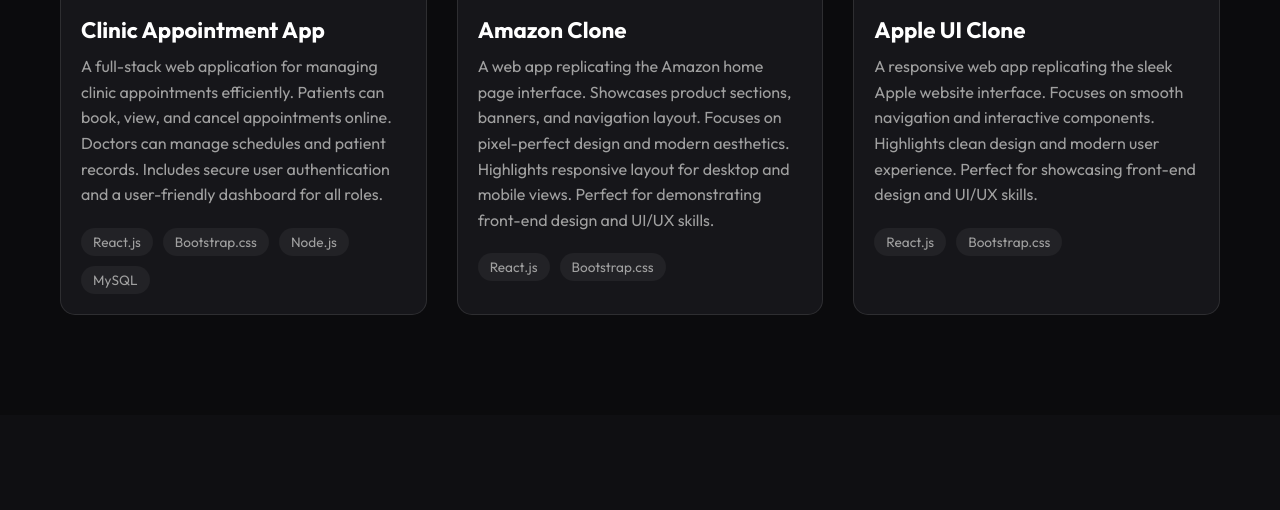
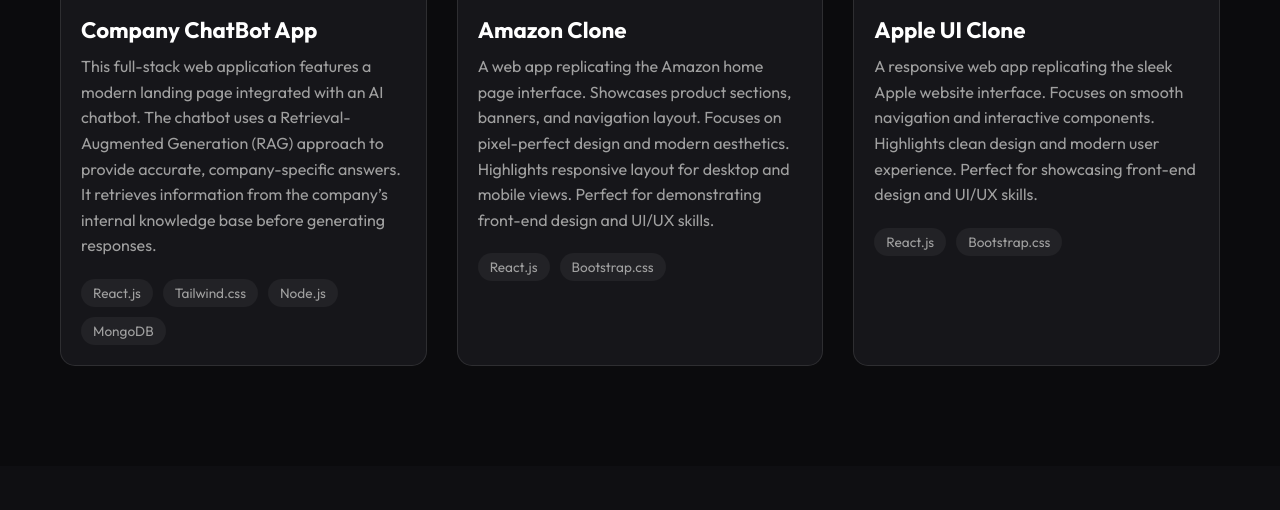
Before and after one commit to Surafel13/My-Portfolio, a plain HTML site: page index.html in a window 1280 px wide. Shown: the part 2100-2610 px from the top of the page. Drawn offline with nearby package versions, Linux system fonts and the light colour scheme.

Commit message:
Updating project section

```diff
--- a/index.html
+++ b/index.html
@@ -120,7 +120,8 @@
                             <div class="progress-bar">
                                 <div class="progress" data-width="88%"></div>
                             </div>
-                        </div><div class="skill-item">
+                        </div>
+                        <div class="skill-item">
                             <div class="skill-info">
                                 <span>MySQL</span>
                                 <span>85%</span>
@@ -147,23 +148,26 @@
                     <div class="project-img">
                         <img src="./assets/3-600x400.jpg" alt="Project 2">
                         <div class="overlay">
-                            <a href="https://github.com/Surafel13/Clinic-Appointment-Web-App" class="btn-icon"><i
+                            <a href="https://github.com/Surafel13/RAG-" class="btn-icon"><i
                                     class="fa-brands fa-github"></i></a>
-                            <a href="https://clinic-appointment-web-app.vercel.app/" class="btn-icon" ><i class="fa-solid fa-arrow-up-right-from-square"></i></a>
+                            <a href="https://rag-git-main-surafel13s-projects.vercel.app/" class="btn-icon"><i
+                                    class="fa-solid fa-arrow-up-right-from-square"></i></a>
                         </div>
                     </div>
                     <div class="project-info">
-                        <h3>Clinic Appointment App</h3>
-                        <p>A full-stack web application for managing clinic appointments efficiently.
-                            Patients can book, view, and cancel appointments online.
-                            Doctors can manage schedules and patient records.
-                            Includes secure user authentication and a user-friendly dashboard for all roles.
+                        <h3>Company ChatBot App</h3>
+                        <p>This full-stack web application features a modern landing page integrated with an AI chatbot.
+                            The chatbot uses a Retrieval-Augmented Generation (RAG) approach to provide accurate,
+                            company-specific answers.
+                            It retrieves information from the company’s internal knowledge base before generating
+                            responses.
+
                         </p>
                         <div class="tags">
                             <span>React.js</span>
-                            <span>Bootstrap.css</span>
+                            <span>Tailwind.css</span>
                             <span>Node.js</span>
-                            <span>MySQL</span>
+                            <span>MongoDB</span>
                         </div>
                     </div>
                 </div>
```
